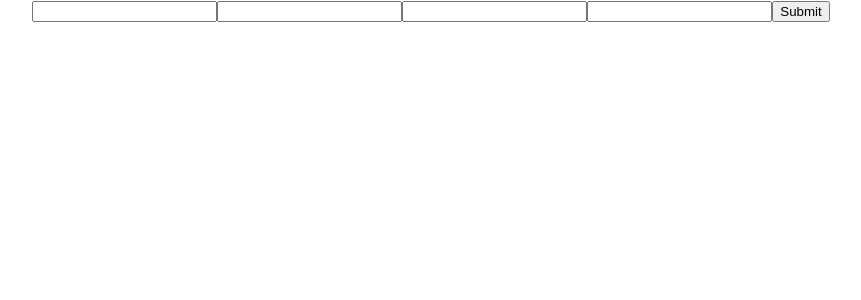
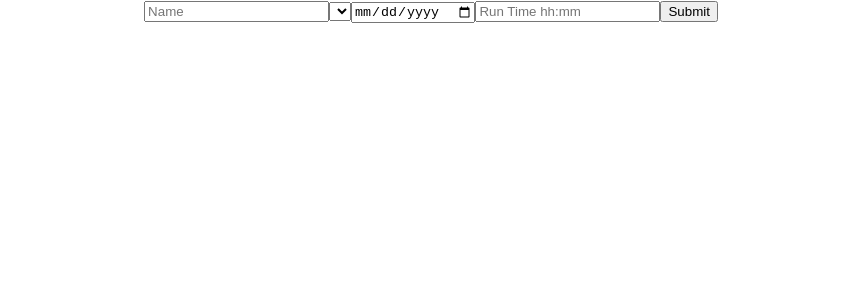
Before and after one commit to berg2043/Movie-Collection, a React (Create React App) app: page / in a window 1280 px wide. Shown: the top 300 px of the page, without its empty margins (209-1070 px from the left). Built offline with nearby package versions, Linux system fonts and the light colour scheme.

Commit message:
setup HTML Form component

```diff
--- /dev/null
+++ b/src/components/HTMLForm/HTMLForm.js
@@ -0,0 +1,47 @@
+import React, { useState } from 'react';
+
+function HTMLForm(){
+  // States
+  const [name, setName] = useState('');
+  const [genre, setGenre] = useState('');
+  const [date, setDate] = useState('');
+  const [time, setTime] = useState('');
+
+  function submit(event){
+    event.preventDefault();
+    console.log(name, genre, date,time);
+  }
+
+  return(
+    <form onSubmit={(event)=>{submit(event)}}>
+      <input
+        type='text'
+        onChange={(event)=>{setName(event.target.value)}}
+        value={name}
+        placeholder='Name'
+      />
+      <select
+        onChange={(event)=>{setGenre(event.target.value)}}
+        value={genre}
+        placeholder='Genre'
+      />
+      <input
+        type='date'
+        onChange={(event)=>{setDate(event.target.value)}}
+        value={date}
+        placeholder='Release Date'
+      />
+      <input
+        type="text"
+        maxLength='5'
+        pattern="\d{1,2}:\d{2}"
+        title="h:mm or hh:mm."
+        placeholder="Run Time hh:mm"
+        onChange={(event)=>{setTime(event.target.value)}}
+        value={time}/>
+      <button>Submit</button>
+    </form>
+  );
+};
+
+export default HTMLForm;
--- a/src/components/HTMLPage/HTMLPage.js
+++ b/src/components/HTMLPage/HTMLPage.js
@@ -1,17 +1,12 @@
 import React from "react";
+import HTMLForm from "../HTMLForm/HTMLForm";
 
-function HTMLForm(){
+function HTMLPage(){
   return(
     <div>
-      <form>
-        <input/>
-        <input/>
-        <input/>
-        <input/>
-        <button>Submit</button>
-      </form>
+      <HTMLForm />
     </div>
-  )
-}
+  );
+};
 
-export default HTMLForm;
+export default HTMLPage;
```
